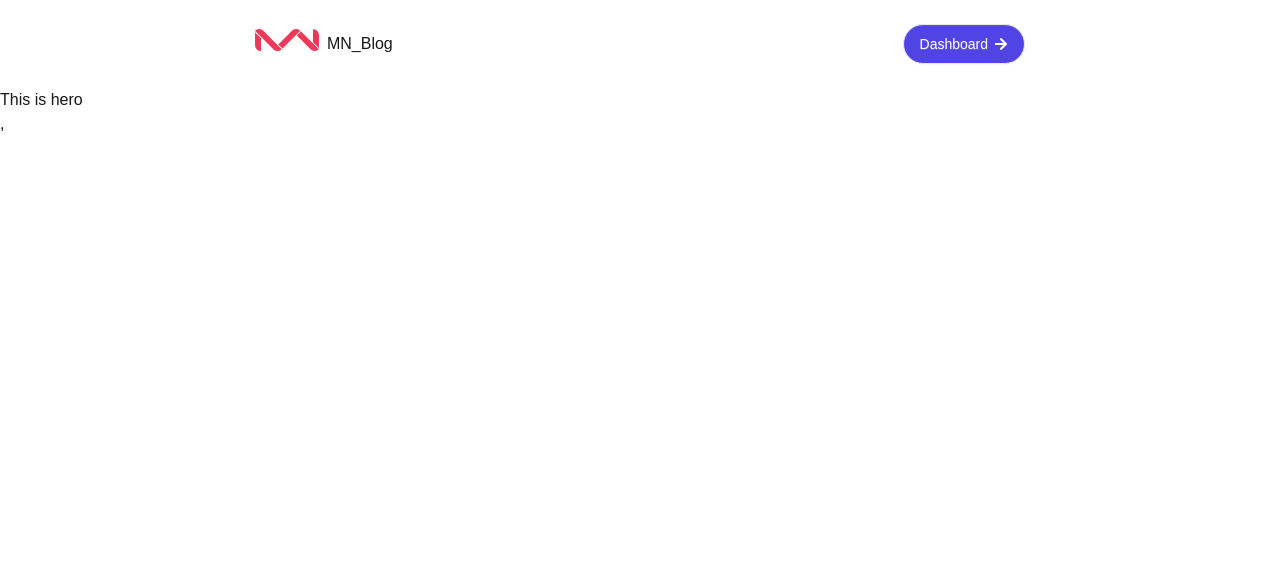
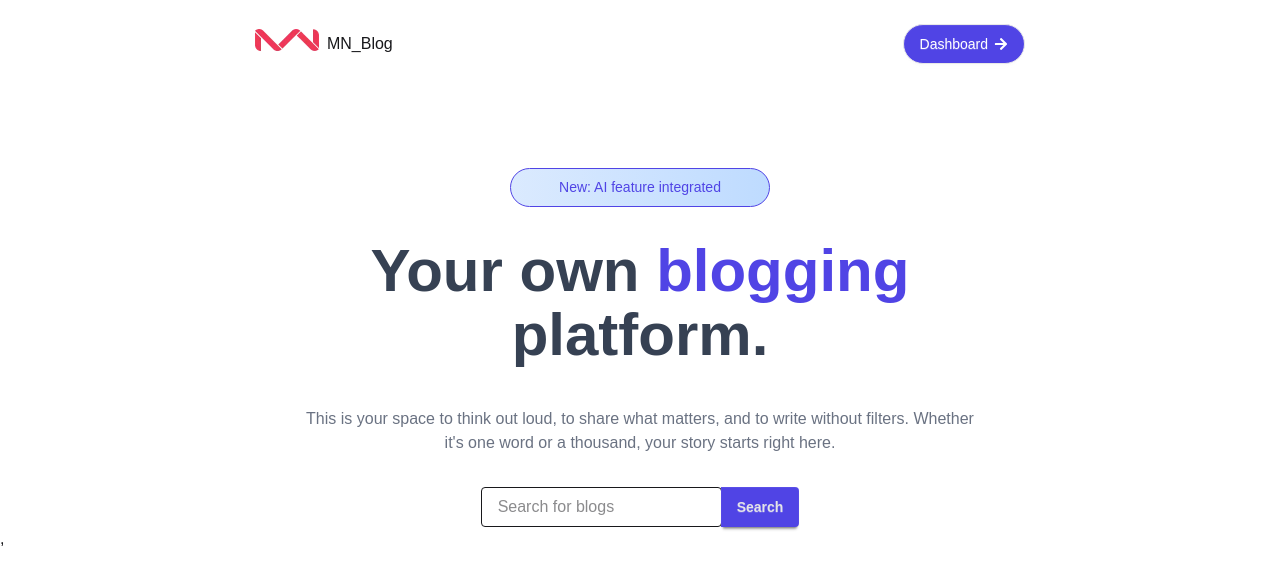
Before and after one commit to coders-rabbi/MultiUser_blog_website, a React (Vite) app: page / in a window 1280 px wide. Shown: the top 568 px of the page. Built offline with nearby package versions, Linux system fonts and the light colour scheme.

Commit message:
hero section done

```diff
--- a/src/page/Home/HeroSection.jsx
+++ b/src/page/Home/HeroSection.jsx
@@ -2,8 +2,16 @@ import React from 'react';
 
 const HeroSection = () => {
     return (
-        <div>
-            This is hero <section></section>
+        <div className='text-center mt-20'>
+            <h4 className='text-[#5044E5] bg-gradient-to-r from-blue-100 to-blue-200 border inline-block  text-[14px] px-12 rounded-full py-2 mb-8'>New: AI feature integrated</h4>
+
+            <h1 className='text-6xl font-semibold leading-16 text-gray-700 mb-10'>Your own <span className='text-[#5044E5]'>blogging</span> <br />platform.</h1>
+            <p className='text-gray-500 mb-8'>This is your space to think out loud, to share what matters, and to write without filters. Whether <br /> it's one word or a thousand, your story starts right here.</p>
+
+            <div className="join">
+                <input className='border focus:outline-none px-4 rounded' type="text" placeholder='Search for blogs' />
+                <button className="btn btn-neutral join-item bg-[#5044E5] border-none">Search</button>
+            </div>
         </div>
     );
 };
```
Also changed, not shown: src/shared/Navbar.jsx (line endings or trailing spaces).
